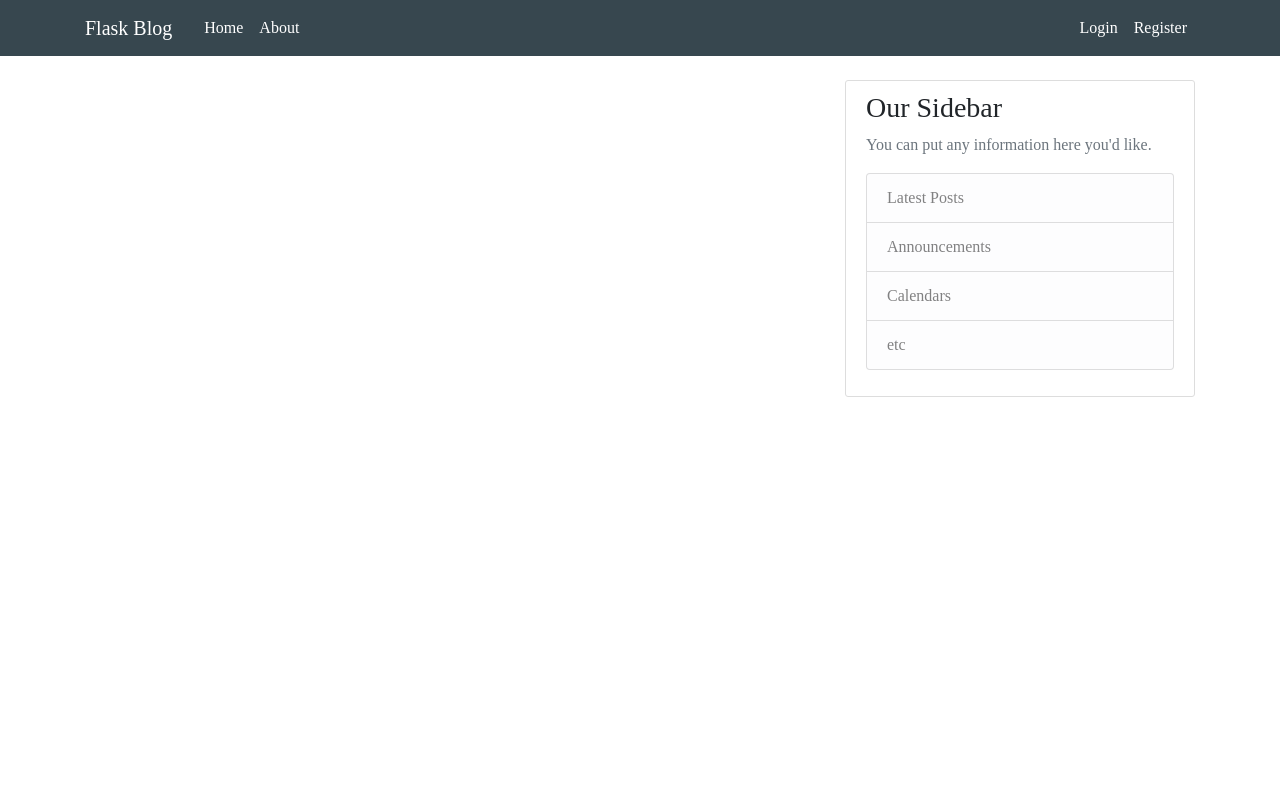
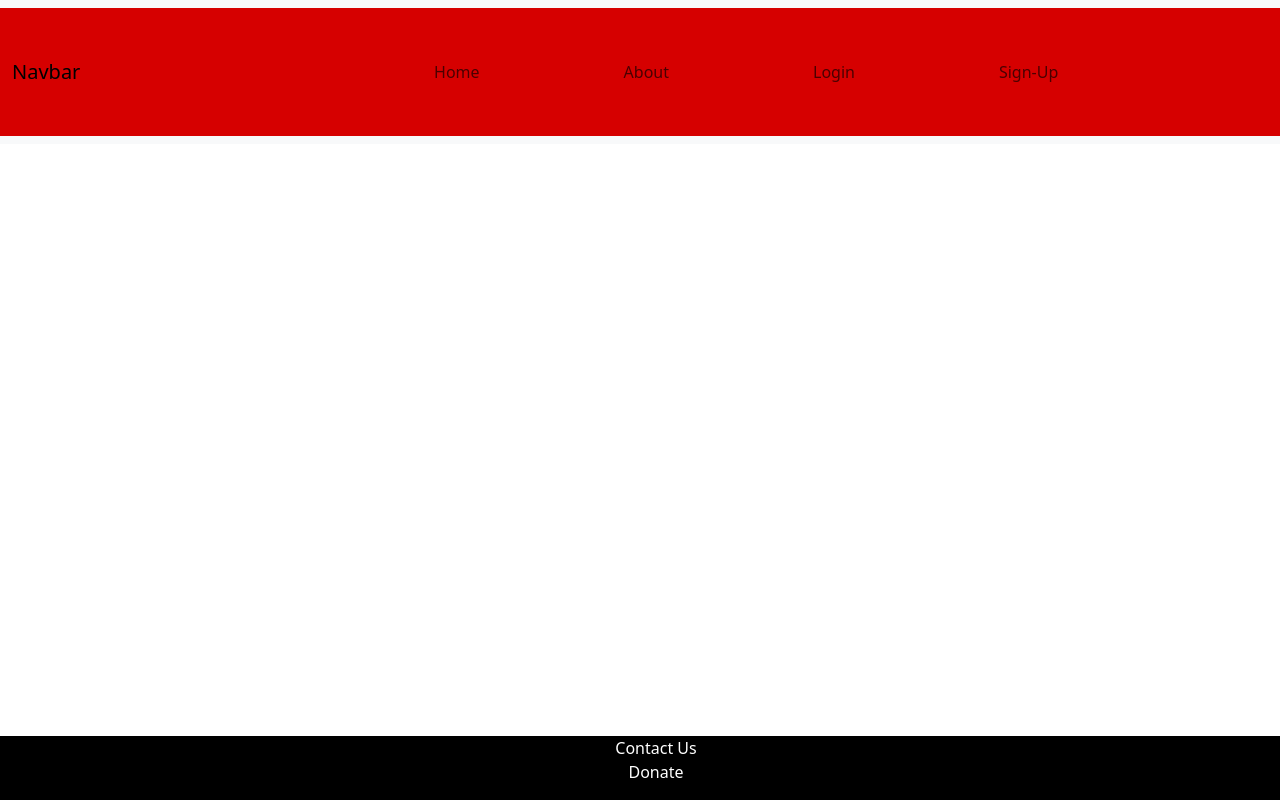
Before and after one commit to dd918-sv/SSFDS_Edit, a Python web app: template ssfd/template/home.html in a window 1280 px wide. Run offline with Jinja, Linux system fonts and the light colour scheme; the template is opened without the code that fills it, so the values that code supplies are empty; some libraries are stand-ins or nearby versions.

Commit message:
Edited layout files

```diff
--- /dev/null
+++ b/ssfd/template/layout.css
@@ -0,0 +1,37 @@
+#navbarNav{
+    justify-content: space-evenly;
+    font-size: 1rem;
+}
+.nav-link{
+    margin-left: 8rem;
+    background-color: rgb(214,0,0);
+    transition:all .5s;
+}
+.nav-link:hover{
+    background-color: black;
+    color: white;
+}
+.container-fluid{
+    background-color: rgb(214, 0, 0);
+    height: 8rem;
+}
+.collapse .navbar-collapse{
+    background-color: rgb(214, 0, 0);
+}
+.footer{
+    position: fixed;
+    left:0;
+    bottom: 0;
+    width: 100%;
+    background-color: black;
+    color: white;
+    text-align: center;
+}
+.footer-lst{
+    list-style: none;
+}
+.footer-lnk{
+    text-decoration: none;
+    color: white;
+    font-size: 1rem;
+}
--- a/ssfd/template/layout.html
+++ b/ssfd/template/layout.html
@@ -1,78 +1,52 @@
 <!DOCTYPE html>
-<html>
+<html lang="en">
 <head>
-    <!-- Required meta tags -->
-    <meta charset="utf-8">
-    <meta name="viewport" content="width=device-width, initial-scale=1, shrink-to-fit=no">
-
-    <!-- Bootstrap CSS -->
-    <link rel="stylesheet" href="https://maxcdn.bootstrapcdn.com/bootstrap/4.0.0/css/bootstrap.min.css" integrity="sha384-Gn5384xqQ1aoWXA+058RXPxPg6fy4IWvTNh0E263XmFcJlSAwiGgFAW/dAiS6JXm" crossorigin="anonymous">
-
-    <link rel="stylesheet" type="text/css" href="{{ url_for('static', filename='main.css') }}">
-
-    {% if title %}
-        <title>Flask Blog - {{ title }}</title>
-    {% else %}
-        <title>Flask Blog</title>
-    {% endif %}
+    <meta charset="UTF-8">
+    <meta name="viewport" content="width=device-width, initial-scale=1.0">
+    <link href="https://cdn.jsdelivr.net/npm/bootstrap@5.3.3/dist/css/bootstrap.min.css" rel="stylesheet" integrity="sha384-QWTKZyjpPEjISv5WaRU9OFeRpok6YctnYmDr5pNlyT2bRjXh0JMhjY6hW+ALEwIH" crossorigin="anonymous">
+    <link rel="stylesheet" href="layout.css">
+    {%if title%}
+        <title>SSFDS-{{title}}</title>
+    {%else%}
+        <title>SSFDS</title>
+    {%endif%}
 </head>
 <body>
-    <header class="site-header">
-      <nav class="navbar navbar-expand-md navbar-dark bg-steel fixed-top">
-        <div class="container">
-          <a class="navbar-brand mr-4" href="/">Flask Blog</a>
-          <button class="navbar-toggler" type="button" data-toggle="collapse" data-target="#navbarToggle" aria-controls="navbarToggle" aria-expanded="false" aria-label="Toggle navigation">
+    <nav class="navbar navbar-expand-lg bg-body-tertiary">
+        <div class="container-fluid">
+          <a class="navbar-brand" href="#">Navbar</a>
+          <button class="navbar-toggler" type="button" data-bs-toggle="collapse" data-bs-target="#navbarNav" aria-controls="navbarNav" aria-expanded="false" aria-label="Toggle navigation">
             <span class="navbar-toggler-icon"></span>
           </button>
-          <div class="collapse navbar-collapse" id="navbarToggle">
-            <div class="navbar-nav mr-auto">
-              <a class="nav-item nav-link" href="{{ url_for('home') }}">Home</a>
-              <a class="nav-item nav-link" href="{{ url_for('about') }}">About</a>
-            </div>
-            <!-- Navbar Right Side -->
-            <div class="navbar-nav">
-              <a class="nav-item nav-link" href="{{ url_for('login') }}">Login</a>
-              <a class="nav-item nav-link" href="{{ url_for('register') }}">Register</a>
-            </div>
+          <div class="collapse navbar-collapse" id="navbarNav">
+            <ul class="navbar-nav">
+              <li class="nav-item">
+                <a class="nav-link" aria-current="page" href="/home">Home</a>
+              </li>
+              <li class="nav-item">
+                <a class="nav-link" href="/about">About</a>
+              </li>
+              <li class="nav-item">
+                <a class="nav-link" href="/login">Login</a>
+              </li>
+              <li class="nav-item">
+                <a class="nav-link" href="/register">Sign-Up</a>
+              </li>
+            </ul>
           </div>
         </div>
-      </nav>
-    </header>
-    <main role="main" class="container">
-      <div class="row">
-        <div class="col-md-8">
-          {% with messages = get_flashed_messages(with_categories=true) %}
-            {% if messages %}
-              {% for category, message in messages %}
-                <div class="alert alert-{{ category }}">
-                  {{ message }}
-                </div>
-              {% endfor %}
-            {% endif %}
-          {% endwith %}
-          {% block content %}{% endblock %}
-        </div>
-        <div class="col-md-4">
-          <div class="content-section">
-            <h3>Our Sidebar</h3>
-            <p class='text-muted'>You can put any information here you'd like.
-              <ul class="list-group">
-                <li class="list-group-item list-group-item-light">Latest Posts</li>
-                <li class="list-group-item list-group-item-light">Announcements</li>
-                <li class="list-group-item list-group-item-light">Calendars</li>
-                <li class="list-group-item list-group-item-light">etc</li>
-              </ul>
-            </p>
-          </div>
-        </div>
-      </div>
-    </main>
+    </nav>
+    {%block content%}
+    {%endblock%}
+    <div class="footer">
+        <ul class="footer-lst">
+            <li><a href="#"class="footer-lnk">Contact Us</a>
+            <li>
+                <a href="#"class="footer-lnk">Donate</a></li></li>
+        </ul>
 
+    </div>
 
-    <!-- Optional JavaScript -->
-    <!-- jQuery first, then Popper.js, then Bootstrap JS -->
-    <script src="https://code.jquery.com/jquery-3.2.1.slim.min.js" integrity="sha384-KJ3o2DKtIkvYIK3UENzmM7KCkRr/rE9/Qpg6aAZGJwFDMVNA/GpGFF93hXpG5KkN" crossorigin="anonymous"></script>
-    <script src="https://cdnjs.cloudflare.com/ajax/libs/popper.js/1.12.9/umd/popper.min.js" integrity="sha384-ApNbgh9B+Y1QKtv3Rn7W3mgPxhU9K/ScQsAP7hUibX39j7fakFPskvXusvfa0b4Q" crossorigin="anonymous"></script>
-    <script src="https://maxcdn.bootstrapcdn.com/bootstrap/4.0.0/js/bootstrap.min.js" integrity="sha384-JZR6Spejh4U02d8jOt6vLEHfe/JQGiRRSQQxSfFWpi1MquVdAyjUar5+76PVCmYl" crossorigin="anonymous"></script>
+      <script src="https://cdn.jsdelivr.net/npm/bootstrap@5.3.3/dist/js/bootstrap.bundle.min.js" integrity="sha384-YvpcrYf0tY3lHB60NNkmXc5s9fDVZLESaAA55NDzOxhy9GkcIdslK1eN7N6jIeHz" crossorigin="anonymous"></script>
 </body>
 </html>
```
